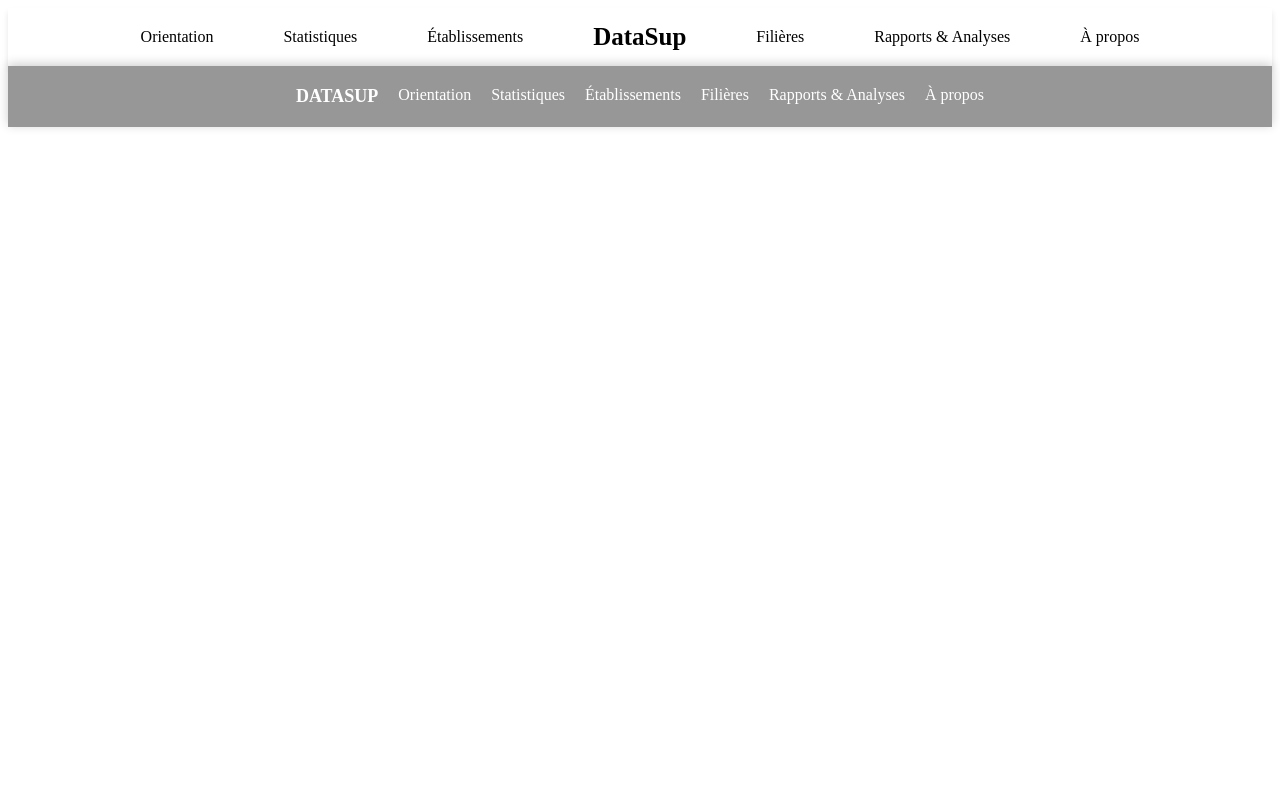
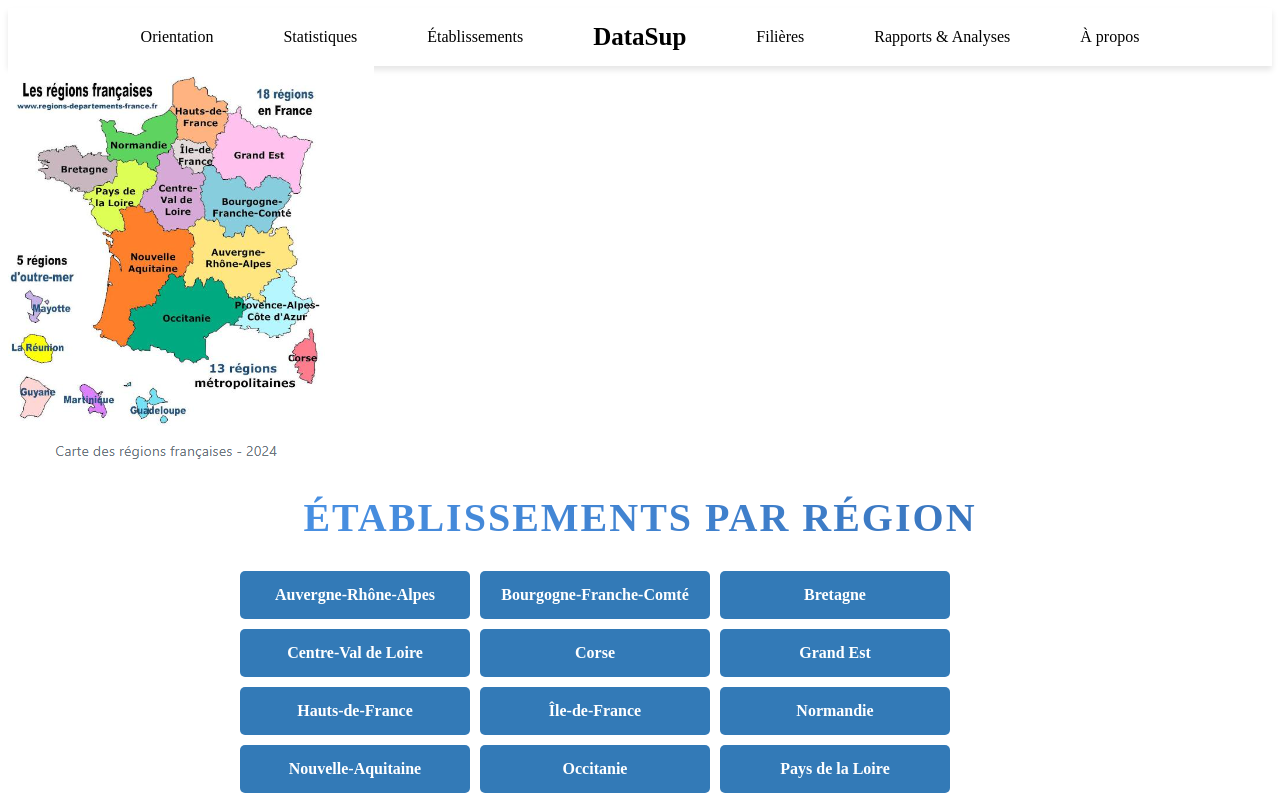
Before and after one commit to Mamoudounabe/ProjetEnCoursDeRealisation, an Angular app in the folder datasup/: page /etablissements/region in a window 1280 px wide. Before the commit this address led to /. Shown: the top 800 px of the page. Built offline with nearby package versions, Linux system fonts and the light colour scheme.

Commit message:
mise à jour component region

```diff
--- a/datasup/package.json
+++ b/datasup/package.json
@@ -18,6 +18,7 @@
     "@angular/platform-browser": "^18.2.0",
     "@angular/platform-browser-dynamic": "^18.2.0",
     "@angular/router": "^18.2.0",
+    "chart.js": "^4.4.6",
     "rxjs": "~7.8.0",
     "tslib": "^2.3.0",
     "zone.js": "~0.14.10"
--- a/datasup/src/app/app.routes.ts
+++ b/datasup/src/app/app.routes.ts
@@ -7,11 +7,13 @@ import { StatistiquesPageComponent } from './statistiques/statistiques-page/stat
 import { AccueilPageComponent } from './accueil-page/accueil-page.component';
 import { StatistiquesFormationComponent } from './statistiques/statistiques-formation/statistiques-formation.component';
 import { StatistiqueAnneeComponent } from './statistiques/statistique-annee/statistique-annee.component';
+import { EtablissementsRegionComponent } from './etablissements/etablissements-region/etablissements-region.component';
 
 
 export const routes: Routes = [
     { path: '', component: AccueilPageComponent },
     { path: 'etablissements', component: EtablissementsPageComponent},
+    { path: 'etablissements/region', component: EtablissementsRegionComponent},
     { path: 'filieres', component: FilieresPageComponent},
     { path: 'orientation', component: OrientationPageComponent},
     { path: 'rapports-analyses', component: RapportsPageComponent},
--- a/datasup/src/app/core/components/header/header.component.html
+++ b/datasup/src/app/core/components/header/header.component.html
@@ -15,7 +15,7 @@
             <a routerLink="etablissements">Établissements</a>
             <!-- sous-menu établissements -->
             <ul class="submenu">
-                <li><a href="">Par région</a></li>
+                <li><a routerLink="/etablissements/region">Par région</a></li>
                 <li><a href="">Par académie</a></li>
                 <li><a href="">Par statut</a></li>
             </ul>
--- a/datasup/src/app/etablissements/etablissements-page/etablissements-page.component.html
+++ b/datasup/src/app/etablissements/etablissements-page/etablissements-page.component.html
@@ -1,74 +1 @@
-<!DOCTYPE html>
-<html lang="fr">
-<head>
-    <meta charset="UTF-8">
-    <title>Sélection de la Région</title>
-
-
-</head>
-<body>
-
-<img src="static/images/carte-france.png" alt="Carte de France" class="carte-france">
-    <h1>Établissements par Région</h1>
-
-
-    <div class="grid">
-    <form id="region-form" method="POST" action=" ">
-        <input type="hidden" name="region" id="selected-region">
-
-        <!-- Première ligne -->
-        <div class="button-row">
-            <div class="button" onclick="selectRegion('Auvergne-Rhône-Alpes')">Auvergne-Rhône-Alpes</div>
-            <div class="button" onclick="selectRegion('Bourgogne-Franche-Comté')">Bourgogne-Franche-Comté</div>
-            <div class="button" onclick="selectRegion('Bretagne')">Bretagne</div>
-        </div>
-
-        <!-- Deuxième ligne -->
-        <div class="button-row">
-            <div class="button" onclick="selectRegion('Centre-Val de Loire')">Centre-Val de Loire</div>
-            <div class="button" onclick="selectRegion('Corse')">Corse</div>
-            <div class="button" onclick="selectRegion('Grand Est')">Grand Est</div>
-        </div>
-
-        <!-- Troisième ligne -->
-        <div class="button-row">
-            <div class="button" onclick="selectRegion('Hauts-de-France')">Hauts-de-France</div>
-            <div class="button" onclick="selectRegion('Île-de-France')">Île-de-France</div>
-            <div class="button" onclick="selectRegion('Normandie')">Normandie</div>
-        </div>
-
-        <!-- Quatrième ligne -->
-        <div class="button-row">
-            <div class="button" onclick="selectRegion('Nouvelle-Aquitaine')">Nouvelle-Aquitaine</div>
-            <div class="button" onclick="selectRegion('Occitanie')">Occitanie</div>
-            <div class="button" onclick="selectRegion('Pays de la Loire')">Pays de la Loire</div>
-        </div>
-
- <!-- 5 ligne -->
-        <div class="button-row">
-            <div class="button" onclick="selectRegion('Provence Alpes Côte d\'Azur')">Provence Alpes Côte d'Azur</div>
-            <div class="button" onclick="selectRegion('Guadeloupe')">Guadeloupe</div>
-            <div class="button" onclick="selectRegion('Guyane')">Guyane</div>
-        </div>
-
-
- <!-- 6 ligne -->
-        <div class="button-row">
-            <div class="button" onclick="selectRegion('La Réunion')">La Réunion</div>
-            <div class="button" onclick="selectRegion('Martinique')">Martinique</div>
-            <div class="button" onclick="selectRegion('Mayotte')">Pays de Mayotte</div>
-        </div>
-
-
-    </form>
-</div>
-
-
-    <script>
-        function selectRegion(region) {
-            document.getElementById('selected-region').value = region;
-            document.getElementById('region-form').submit();
-        }
-    </script>
-</body>
-</html>
+<a routerLink="/etablissements/region">établissements par région</a>
--- a/datasup/src/app/etablissements/etablissements-page/etablissements-page.component.ts
+++ b/datasup/src/app/etablissements/etablissements-page/etablissements-page.component.ts
@@ -1,14 +1,14 @@
 import { Component } from '@angular/core';
+import { RouterLink } from '@angular/router';
 
 @Component({
   selector: 'app-etablissements-page',
   standalone: true,
-  imports: [],
+  imports: [
+    RouterLink
+  ],
   templateUrl: './etablissements-page.component.html',
   styleUrl: './etablissements-page.component.css'
 })
 export class EtablissementsPageComponent {
-
-  etablissementsRegionUrl = '/api/etablissements/region';
-
 }
--- /dev/null
+++ b/datasup/src/app/etablissements/etablissements-region/etablissements-region.component.css
@@ -0,0 +1,55 @@
+.grid {
+    display: flex;
+    flex-direction: column;
+    gap: 15px; /* Espace entre chaque ligne de boutons */
+    max-width: 800px;
+    margin: 0 auto;
+}
+
+.button-row {
+    display: flex;
+    gap: 10px; /* Espace entre les boutons dans chaque ligne */
+}
+
+.button {
+    background-color: #337ab7;
+    color: white;
+    padding: 15px;
+    text-align: center;
+    border-radius: 5px;
+    cursor: pointer;
+    font-weight: bold;
+    font-size: 16px;
+    transition: background-color 0.3s;
+
+    margin-bottom: 10px;
+
+
+    width: 200px;
+    display: flex;
+    align-items: center;
+    justify-content: center;
+}
+
+.button-row {
+    display: flex;
+    gap: 10px;
+}
+
+h1 {
+
+    color: #333;
+}
+
+h1 {
+    text-align: center;
+    font-size: 2.5em;
+    font-weight: bold;
+    color: #333;
+    margin-bottom: 30px;
+    background: linear-gradient(90deg, #4e9af1, #346cb0);
+    -webkit-background-clip: text;
+    -webkit-text-fill-color: transparent;
+    text-transform: uppercase;
+    letter-spacing: 2px;
+}
--- /dev/null
+++ b/datasup/src/app/etablissements/etablissements-region/etablissements-region.component.html
@@ -0,0 +1,62 @@
+<img src="/etablissements-region/carte-france.png" alt="Carte de France" class="carte-france">
+    <h1>Établissements par Région</h1>
+
+
+    <div class="grid">
+    <form id="region-form" method="POST" action=" ">
+        <input type="hidden" name="region" id="selected-region">
+
+        <!-- Première ligne -->
+        <div class="button-row">
+            <div class="button" onclick="selectRegion('Auvergne-Rhône-Alpes')">Auvergne-Rhône-Alpes</div>
+            <div class="button" onclick="selectRegion('Bourgogne-Franche-Comté')">Bourgogne-Franche-Comté</div>
+            <div class="button" onclick="selectRegion('Bretagne')">Bretagne</div>
+        </div>
+
+        <!-- Deuxième ligne -->
+        <div class="button-row">
+            <div class="button" onclick="selectRegion('Centre-Val de Loire')">Centre-Val de Loire</div>
+            <div class="button" onclick="selectRegion('Corse')">Corse</div>
+            <div class="button" onclick="selectRegion('Grand Est')">Grand Est</div>
+        </div>
+
+        <!-- Troisième ligne -->
+        <div class="button-row">
+            <div class="button" onclick="selectRegion('Hauts-de-France')">Hauts-de-France</div>
+            <div class="button" onclick="selectRegion('Île-de-France')">Île-de-France</div>
+            <div class="button" onclick="selectRegion('Normandie')">Normandie</div>
+        </div>
+
+        <!-- Quatrième ligne -->
+        <div class="button-row">
+            <div class="button" onclick="selectRegion('Nouvelle-Aquitaine')">Nouvelle-Aquitaine</div>
+            <div class="button" onclick="selectRegion('Occitanie')">Occitanie</div>
+            <div class="button" onclick="selectRegion('Pays de la Loire')">Pays de la Loire</div>
+        </div>
+
+ <!-- 5 ligne -->
+        <div class="button-row">
+            <div class="button" onclick="selectRegion('Provence Alpes Côte d\'Azur')">Provence Alpes Côte d'Azur</div>
+            <div class="button" onclick="selectRegion('Guadeloupe')">Guadeloupe</div>
+            <div class="button" onclick="selectRegion('Guyane')">Guyane</div>
+        </div>
+
+
+ <!-- 6 ligne -->
+        <div class="button-row">
+            <div class="button" onclick="selectRegion('La Réunion')">La Réunion</div>
+            <div class="button" onclick="selectRegion('Martinique')">Martinique</div>
+            <div class="button" onclick="selectRegion('Mayotte')">Pays de Mayotte</div>
+        </div>
+
+
+    </form>
+</div>
+
+
+    <script>
+        function selectRegion(region) {
+            document.getElementById('selected-region').value = region;
+            document.getElementById('region-form').submit();
+        }
+    </script>
--- /dev/null
+++ b/datasup/src/app/etablissements/etablissements-region/etablissements-region.component.ts
@@ -0,0 +1,13 @@
+import { Component } from '@angular/core';
+
+@Component({
+  selector: 'app-etablissements-region',
+  standalone: true,
+  imports: [],
+  templateUrl: './etablissements-region.component.html',
+  styleUrl: './etablissements-region.component.css'
+})
+export class EtablissementsRegionComponent {
+  etablissementsRegionUrl = '/api/etablissements/region';
+
+}
```
Also changed, not shown: datasup/public/etablissements-region/carte-france.png (added), 1 other file (tests, documents, lock files or other folders).
